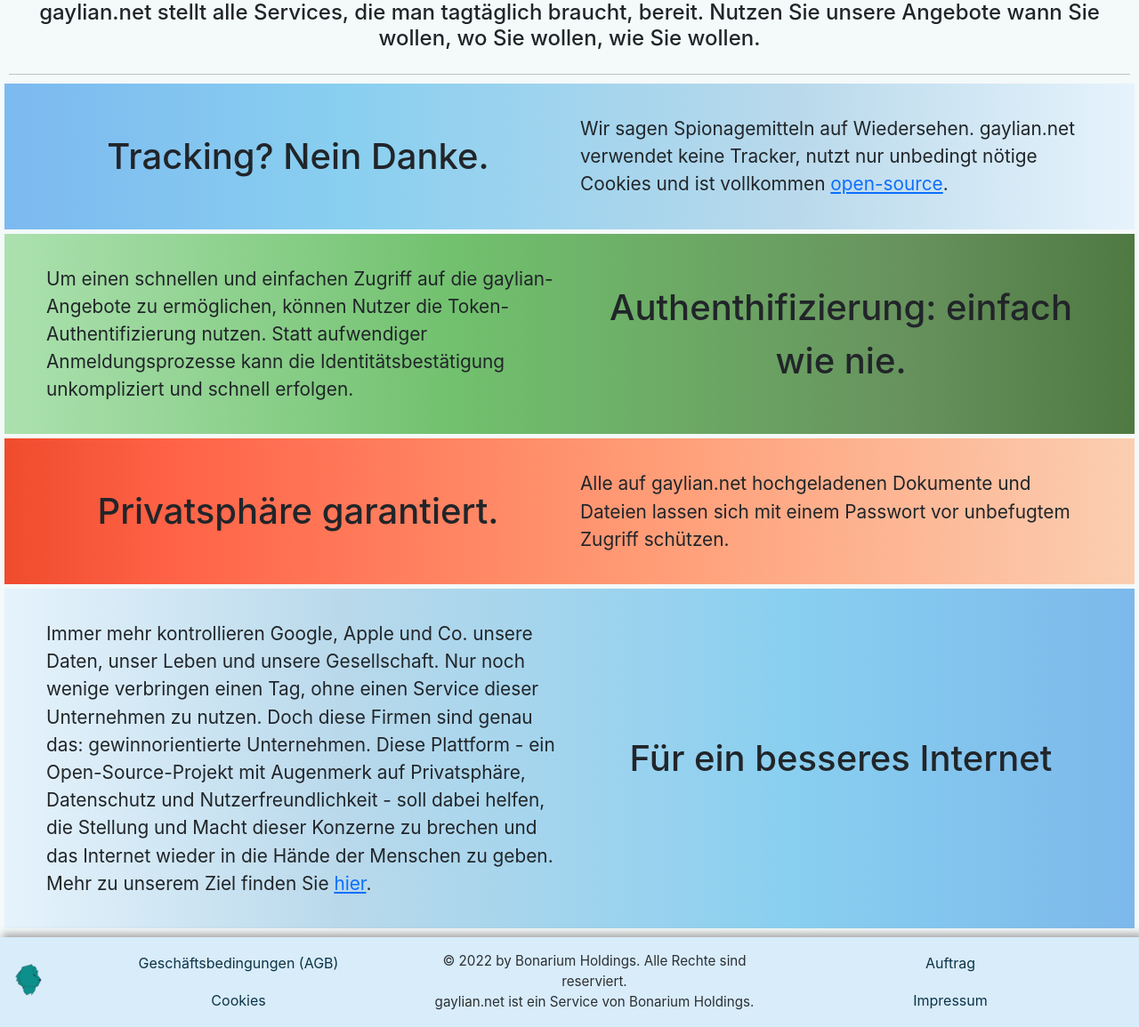
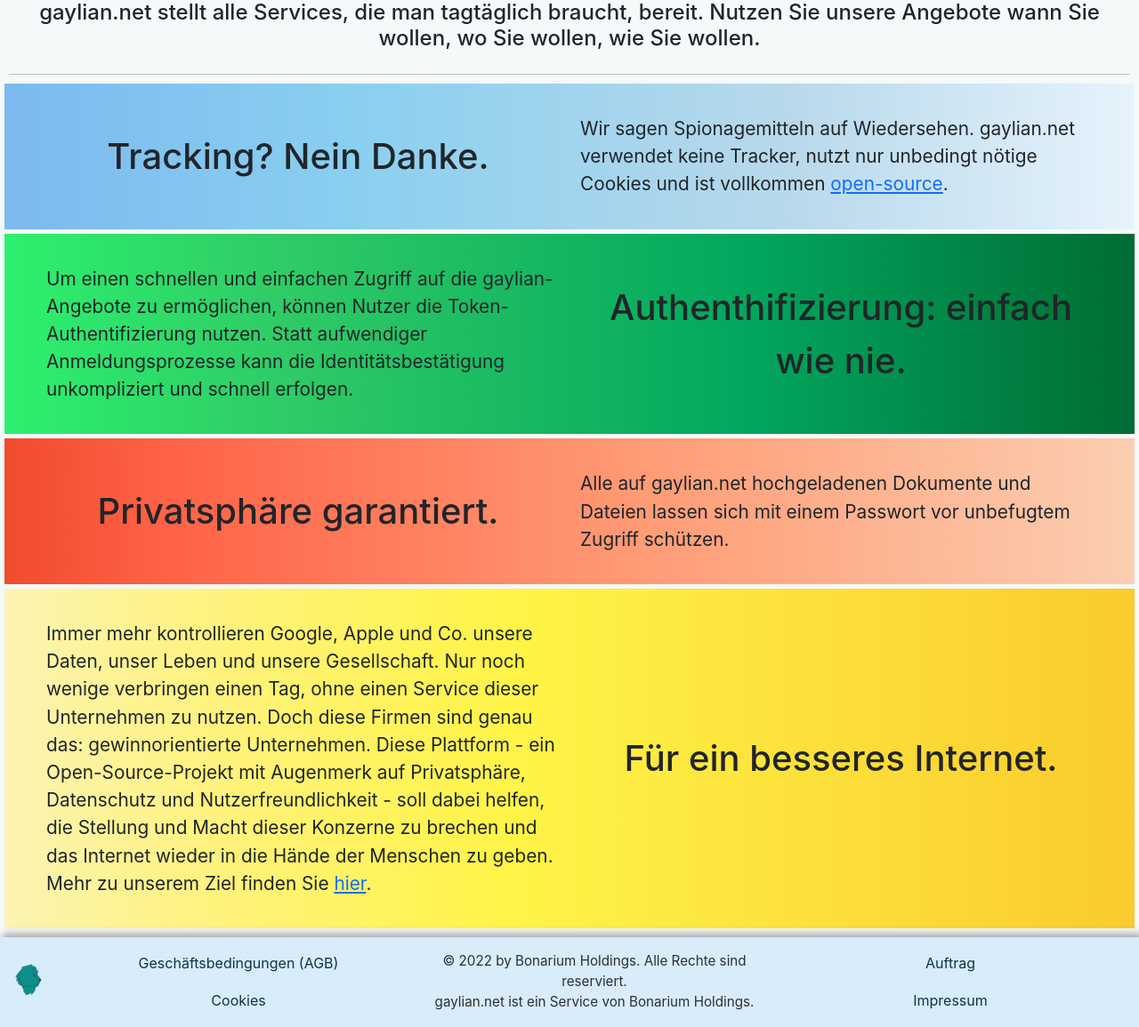
Before and after one commit to Jiscona-private/gaylian, a Flask app: page / in a window 1280 px wide. Shown: the part 879-2034 px from the top of the page at 89% size. Run offline with Flask 2, Linux system fonts and the light colour scheme; parts of the project's set-up code (start-up, migrations or seed data) failed here and were passed over; some libraries are stand-ins or nearby versions.

Commit message:
changed index colors

```diff
--- a/static/css/index-style.css
+++ b/static/css/index-style.css
@@ -225,16 +225,16 @@ nav .container-fluid div ul li {
 	background: linear-gradient(90deg, rgba(124,185,240,1) 0%, rgba(137,207,240,1) 30%, rgba(185,217,235,1) 70%, rgba(230,243,252,1) 100%);
 }
 .main_index-2 {
-	background: rgb(172,225,175);
-	background: linear-gradient(90deg, rgba(172,225,175,1) 0%, rgba(113,193,110,1) 40%, rgba(103,146,93,1) 80%, rgba(79,121,66,1) 100%);
+	background: rgb(45,240,110);
+	background: linear-gradient(90deg, rgba(45,240,110,1) 0%, rgba(47,203,102,1) 25%, rgba(2,168,94,1) 65%, rgba(0,108,52,1) 100%);
 }
 .main_index-3 {
 	background: rgb(240,75,45);
 	background: linear-gradient(90deg, rgba(240,75,45,1) 0%, rgba(255,99,71,1) 15%, rgba(255,160,122,1) 60%, rgba(251,206,177,1) 100%);
 }
 .main_index-4 {
-	background: rgb(230,243,252);
-	background: linear-gradient(90deg, rgba(230,243,252,1) 0%, rgba(185,217,235,1) 30%, rgba(137,207,240,1) 70%, rgba(124,185,235,1) 100%);
+	background: rgb(251,244,177);
+	background: linear-gradient(90deg, rgba(251,244,177,1) 0%, rgba(255,242,122,1) 20%, rgba(255,244,71,1) 45%, rgba(250,203,45,1) 100%);
 }
 /*Alg Schriftkram*/
 hr {
--- a/templates/index.html
+++ b/templates/index.html
@@ -65,7 +65,7 @@
             soll dabei helfen, die Stellung und Macht dieser Konzerne zu brechen und das Internet wieder in die Hände der Menschen zu geben. Mehr zu unserem Ziel finden Sie <a href="https://gaylian.net/mission">hier</a>.
           </div>
           <div class="col main_heading">
-            Für ein besseres Internet
+            Für ein besseres Internet.
           </div>
         </div>
       </div>
```
